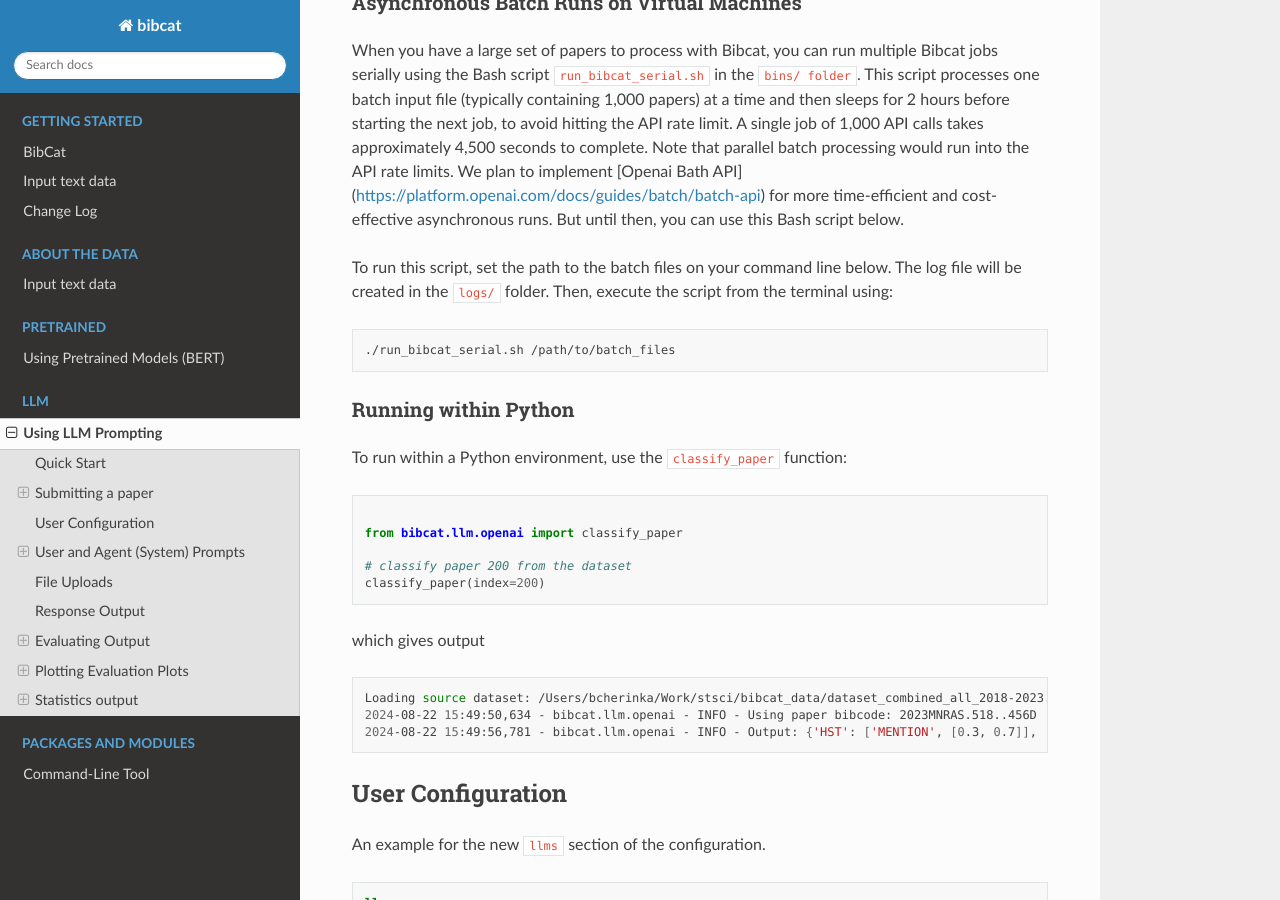
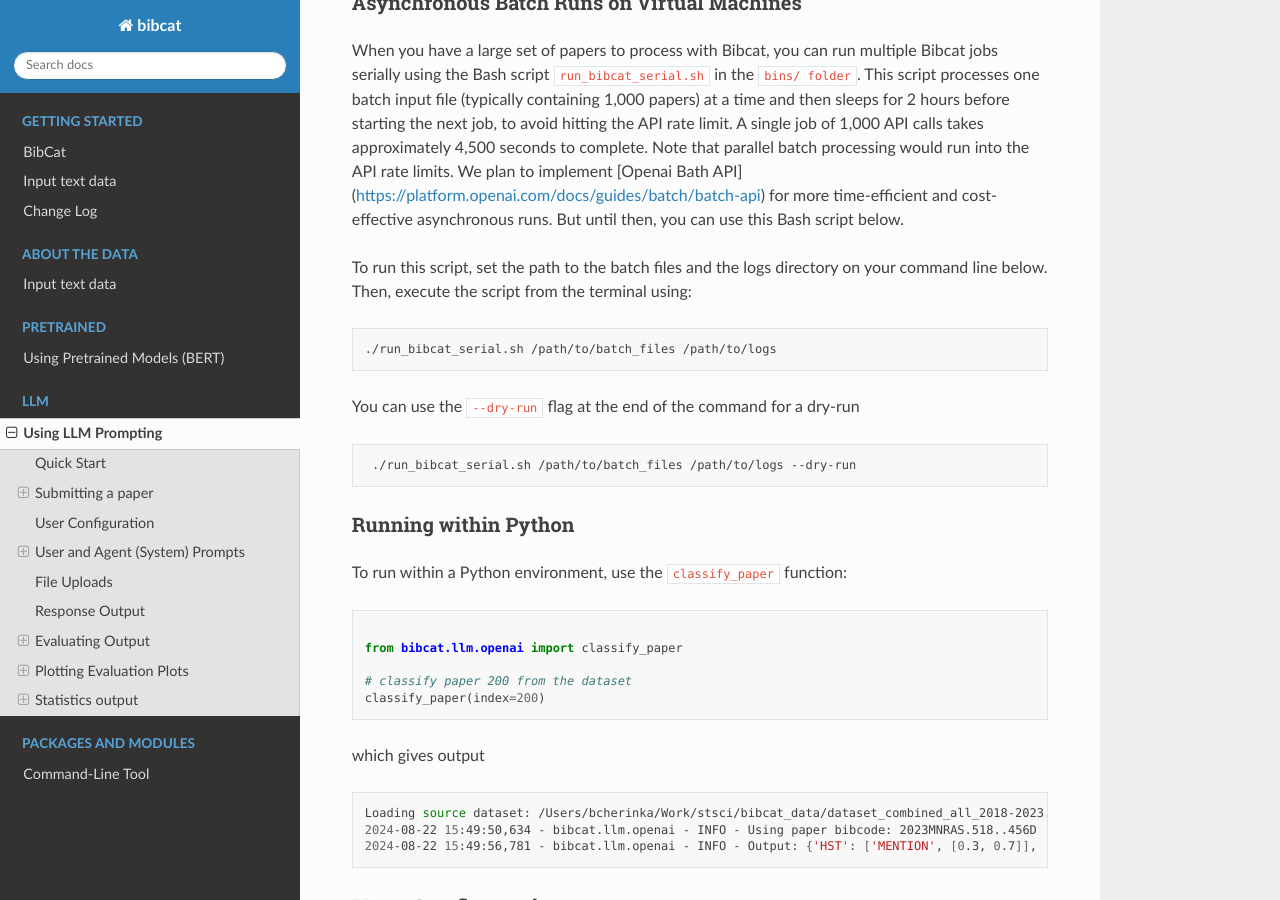
Before and after one commit to spacetelescope/bibcat, a Sphinx documentation site: the page built from docs/llm.md, in a window 1280 px wide and 900 px high, scrolled down 1666 px. Built offline with Sphinx 7.4.7 and the Read the Docs theme 3.1.0, drawn with Linux system fonts in a browser that asks for light colours; pages that are not in the unit, such as notebooks, are missing from menus.

Commit message:
log directory and --dry-run as command line args

````diff
--- a/docs/llm.md
+++ b/docs/llm.md
@@ -60,11 +60,16 @@ where `papers_to_process.txt` might look like
 
 When you have a large set of papers to process with Bibcat, you can run multiple Bibcat jobs serially using the Bash script `run_bibcat_serial.sh` in the `bins/ folder`. This script processes one batch input file (typically containing 1,000 papers) at a time and then sleeps for 2 hours before starting the next job, to avoid hitting the API rate limit. A single job of 1,000 API calls takes approximately 4,500 seconds to complete. Note that parallel batch processing would run into the API rate limits. We plan to implement [Openai Bath API] (https://platform.openai.com/docs/guides/batch/batch-api) for more time-efficient and cost-effective  asynchronous runs. But until then, you can use this Bash script below.
 
-To run this script, set the path to the batch files on your command line below. The log file will be created in the `logs/` folder. Then, execute the script from the terminal using:
+To run this script, set the path to the batch files and the logs directory on your command line below. Then, execute the script from the terminal using:
 
 ```bash
-./run_bibcat_serial.sh /path/to/batch_files
+./run_bibcat_serial.sh /path/to/batch_files /path/to/logs
 
+```
+You can use the `--dry-run` flag at the end of the command for a dry-run
+
+```bash
+ ./run_bibcat_serial.sh /path/to/batch_files /path/to/logs --dry-run
 ```
 
 ### Running within Python
````
Also changed, not shown: 1 other file.
